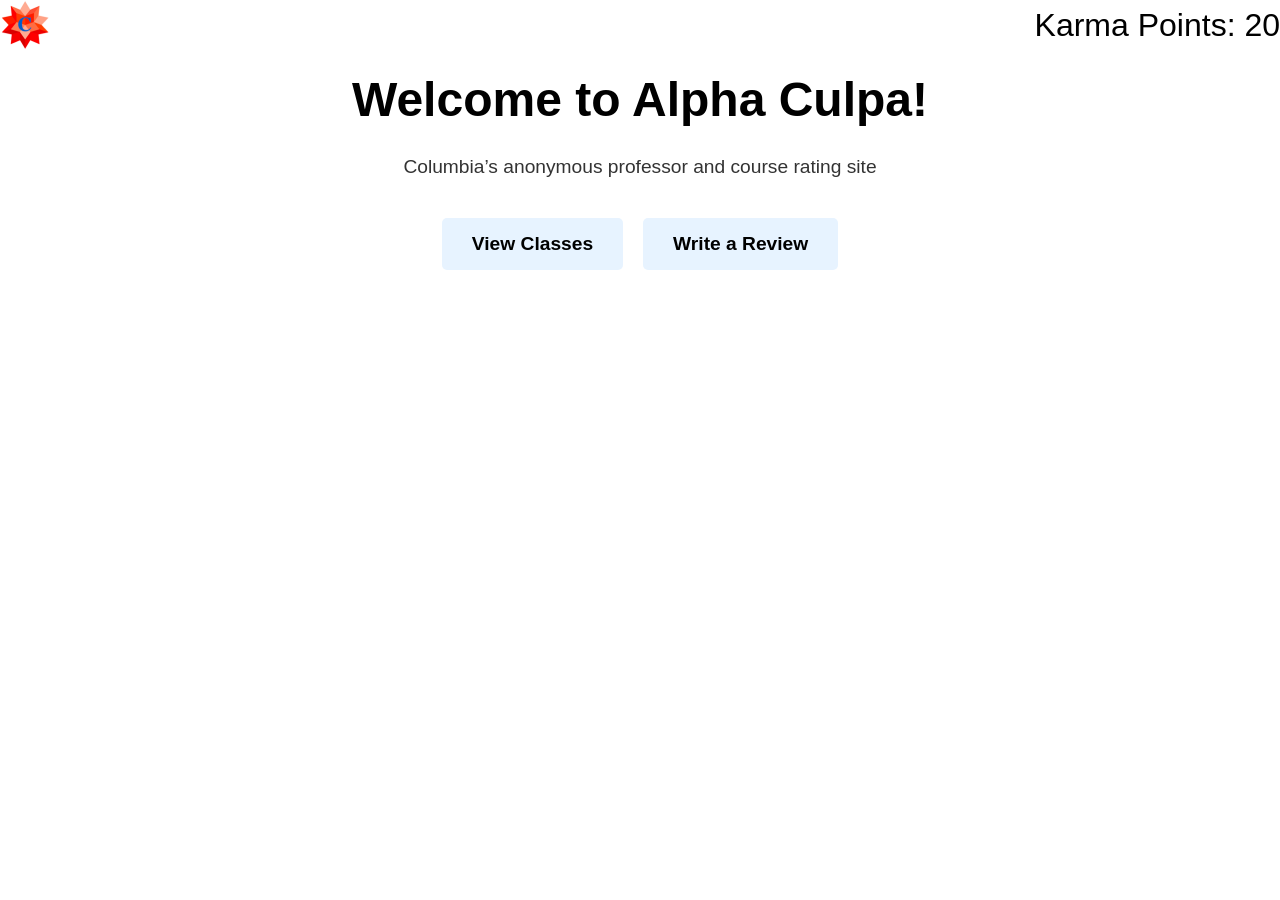
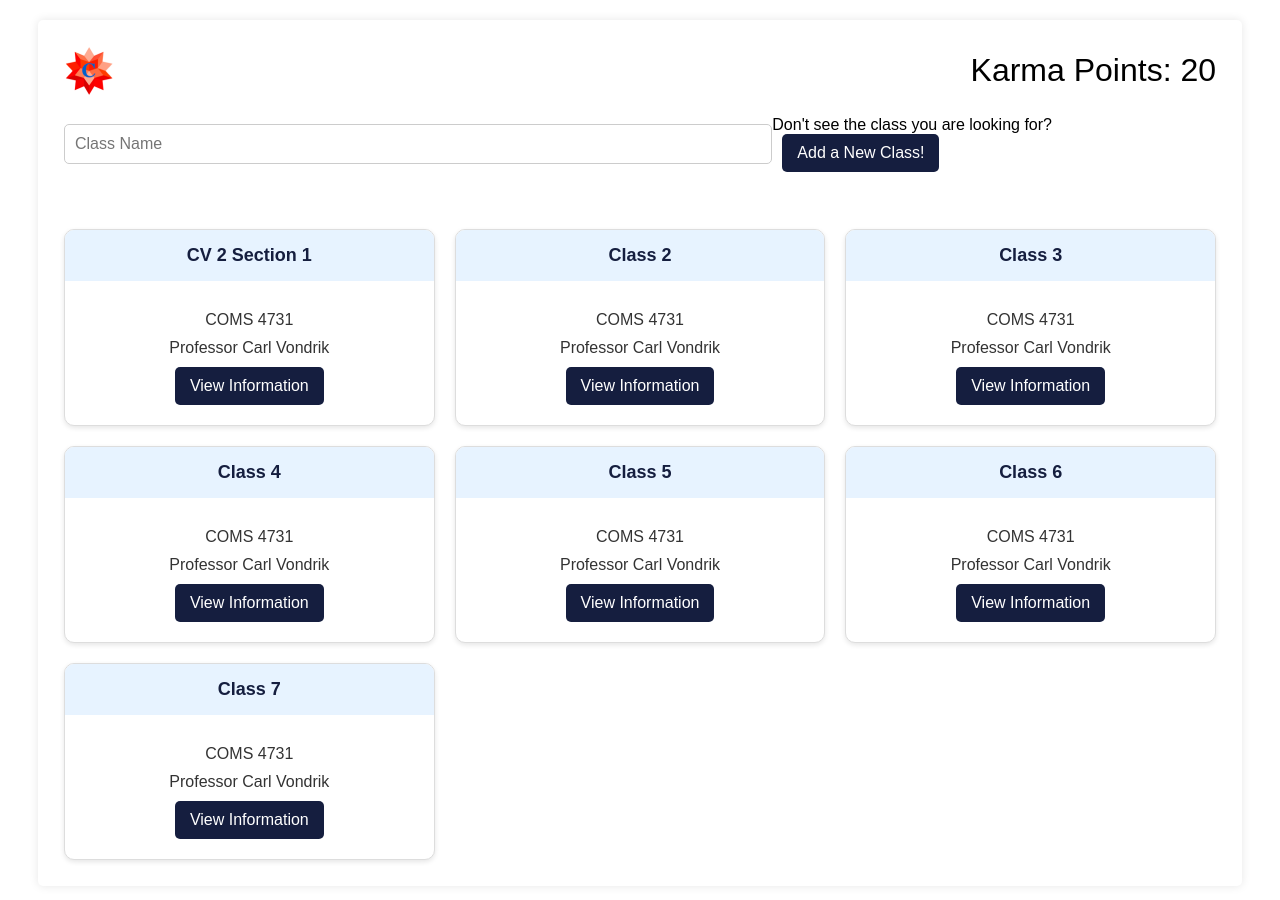
Before and after one commit to Pranav-Sukumar/AlphaCulpa, a React (Create React App) app in the folder alphaculpa/: page /classsearch in a window 1280 px wide. Shown: the top 900 px of the page. Before the commit the page ends 800 px from the top, so only its background shows below. Built offline with nearby package versions, Linux system fonts and the light colour scheme.

Commit message:
added class-search with link in react

```diff
--- a/alphaculpa/package.json
+++ b/alphaculpa/package.json
@@ -6,6 +6,7 @@
     "cra-template": "1.2.0",
     "react": "^19.0.0",
     "react-dom": "^19.0.0",
+    "react-router-dom": "^7.0.2",
     "react-scripts": "5.0.1",
     "web-vitals": "^4.2.4"
   },
--- a/alphaculpa/src/App.js
+++ b/alphaculpa/src/App.js
@@ -1,9 +1,22 @@
 import './App.css';
+import ClassSearch from './ClassSearch';
 import Homepage from './Homepage';
+import React, { useState } from 'react'
+import { BrowserRouter as Router, Routes, Route } from
+'react-router-dom';
 
 function App() {
   return (
-    <Homepage/>
+    <Router>
+      <Routes>
+        <Route path={"/"} element={<Homepage/>} />
+      </Routes>
+      <Routes>
+        <Route path = {"/classsearch"} element = {<ClassSearch/>} />
+      </Routes>
+    </Router>
+
+
   );
 }
 
--- /dev/null
+++ b/alphaculpa/src/ClassSearch.js
@@ -0,0 +1,88 @@
+import './App.css';
+import './classsearch.css'
+function ClassSearch() {
+  return (
+    <div class="container">
+        <div class="top-bar">
+            <img src={require(`./images/logo.png`)} alt="Logo" class="logo"/>
+            <div class="karma">
+                Karma Points: 20
+            </div>
+        </div>
+        <div class="header">
+            <input type="text" placeholder="Class Name" class="search-bar"/>
+            <span>
+                <span>
+                    Don't see the class you are looking for?
+                </span>
+
+                <button class="add-class-btn" onclick = "openAddClassPage()">Add a New Class!</button>
+            </span>
+
+        </div>
+        <div class="grid">
+            <div class="card">
+                <div class="card-header">CV 2 Section 1</div>
+                <div class="card-body">
+                    <p>COMS 4731</p>
+                    <p>Professor Carl Vondrik</p>
+                    <button class="view-btn" onclick = "openPage()">View Information</button>
+                </div>
+            </div>
+
+            <div class="card">
+                <div class="card-header">Class 2</div>
+                <div class="card-body">
+                    <p>COMS 4731</p>
+                    <p>Professor Carl Vondrik</p>
+                    <button class="view-btn" onclick = "openPage()">View Information</button>
+                </div>
+            </div>
+            <div class="card">
+                <div class="card-header">Class 3</div>
+                <div class="card-body">
+                    <p>COMS 4731</p>
+                    <p>Professor Carl Vondrik</p>
+                    <button class="view-btn" onclick = "openPage()">View Information</button>
+                </div>
+            </div>
+            <div class="card">
+                <div class="card-header">Class 4</div>
+                <div class="card-body">
+                    <p>COMS 4731</p>
+                    <p>Professor Carl Vondrik</p>
+                    <button class="view-btn" onclick = "openPage()">View Information</button>
+                </div>
+            </div>
+
+            <div class="card">
+                <div class="card-header">Class 5</div>
+                <div class="card-body">
+                    <p>COMS 4731</p>
+                    <p>Professor Carl Vondrik</p>
+                    <button class="view-btn" onclick = "openPage()">View Information</button>
+                </div>
+            </div>
+            <div class="card">
+                <div class="card-header">Class 6</div>
+                <div class="card-body">
+                    <p>COMS 4731</p>
+                    <p>Professor Carl Vondrik</p>
+                    <button class="view-btn" onclick = "openPage()">View Information</button>
+                </div>
+            </div>
+            <div class="card">
+                <div class="card-header">Class 7</div>
+                <div class="card-body">
+                    <p>COMS 4731</p>
+                    <p>Professor Carl Vondrik</p>
+                    <button class="view-btn" onclick = "openPage()">View Information</button>
+                </div>
+            </div>
+        </div>
+    </div>
+
+  );
+}
+
+export default ClassSearch;
--- a/alphaculpa/src/Homepage.js
+++ b/alphaculpa/src/Homepage.js
@@ -1,5 +1,8 @@
 import './App.css';
 import './homepage.css'
+
+import { Link } from 'react-router-dom';
+
 function Homepage() {
   return (
     <div>
@@ -13,7 +16,7 @@ function Homepage() {
           <h1>Welcome to Alpha Culpa!</h1>
           <p class="subtitle">Columbia’s anonymous professor and course rating site</p>
           <div class="button-group">
-            <a href="../ClassSearch/index.html" class="action-button">View Classes</a>
+            <Link to = "/classsearch" class="action-button">View Classes</Link>
             <a href="../ReviewPage/review.html" class="action-button">Write a Review</a>
           </div>
         </main>
--- /dev/null
+++ b/alphaculpa/src/classsearch.css
@@ -0,0 +1,128 @@
+body {
+    font-family: Arial, sans-serif;
+    margin: 0;
+    padding: 0;
+    background-color: #f9f9f9;
+}
+
+.container {
+    width: 90%;
+    margin: 20px auto;
+    background-color: white;
+    box-shadow: 0 0 10px rgba(0, 0, 0, 0.1);
+    position: relative;
+    border-radius: 5px;
+    padding: 2% 2%;
+}
+
+.top-bar {
+    display: flex;
+    align-items: center;
+    justify-content: space-between; /* Aligns logo to the left and Karma Points to the right */
+    margin-bottom: 20px;
+}
+
+.logo {
+    height: 50px; /* Adjust size as needed */
+    margin-right: 10px;
+}
+
+.karma {
+    display: flex;
+    justify-content: space-between;
+    align-items: right;
+    justify-content: right;
+    font-size: 2em;
+}
+
+.header {
+    display: flex;
+    justify-content: space-between;
+    align-items: center;
+    margin-bottom: 20px;
+}
+
+.search-bar {
+    width: 60%;
+    padding: 10px;
+    font-size: 16px;
+    border: 1px solid #ccc;
+    border-radius: 5px;
+}
+
+
+    .add-class-btn {
+        padding: 10px 15px;
+        margin-left: 10px;
+        font-size: 16px;
+        color: white;
+        background-color: #151e3f;
+        border: none;
+        border-radius: 5px;
+        cursor: pointer;
+    }
+
+    .add-class-btn:hover {
+        background-color: #030027;
+    }
+
+    .grid {
+        display: grid;
+        grid-template-columns: repeat(auto-fill, minmax(300px, 1fr));
+        gap: 20px;
+        margin-top: 5%;
+    }
+
+    .card {
+        background-color: white; border:
+        1px solid #ddd;
+        border-radius: 10px;
+        box-shadow: 0 2px 5px rgba(0, 0, 0, 0.1);
+        overflow: hidden;
+        text-align: center;
+    }
+
+    .card-header {
+        background-color: #E7F3FF;
+        padding: 15px;
+        font-size: 18px;
+        font-weight: bold;
+        color: #151e3f;
+    }
+
+    .card-body {
+        padding: 20px;
+    }
+
+    .card-body p {
+        margin: 10px 0;
+        font-size: 16px;
+        color: #333;
+    }
+
+    .view-btn {
+        padding: 10px 15px;
+        font-size: 16px;
+        color: white;
+        background-color: #151e3f;
+        border: none;
+        border-radius: 5px;
+        cursor: pointer;
+    }
+
+    .view-btn:hover {
+        background-color: #030027;
+    }
+
+    .text-field-style {
+        border-radius: 5px;
+        border-style: solid;
+        font-size: 1em;
+        min-width: 30%;
+
+    }
+
+    #teammate-name-text-field{
+        width: 100%;
+        border-color:#c3c3c3;
+    }
```
Also changed, not shown: 1 other file (tests, documents, lock files or other folders).
